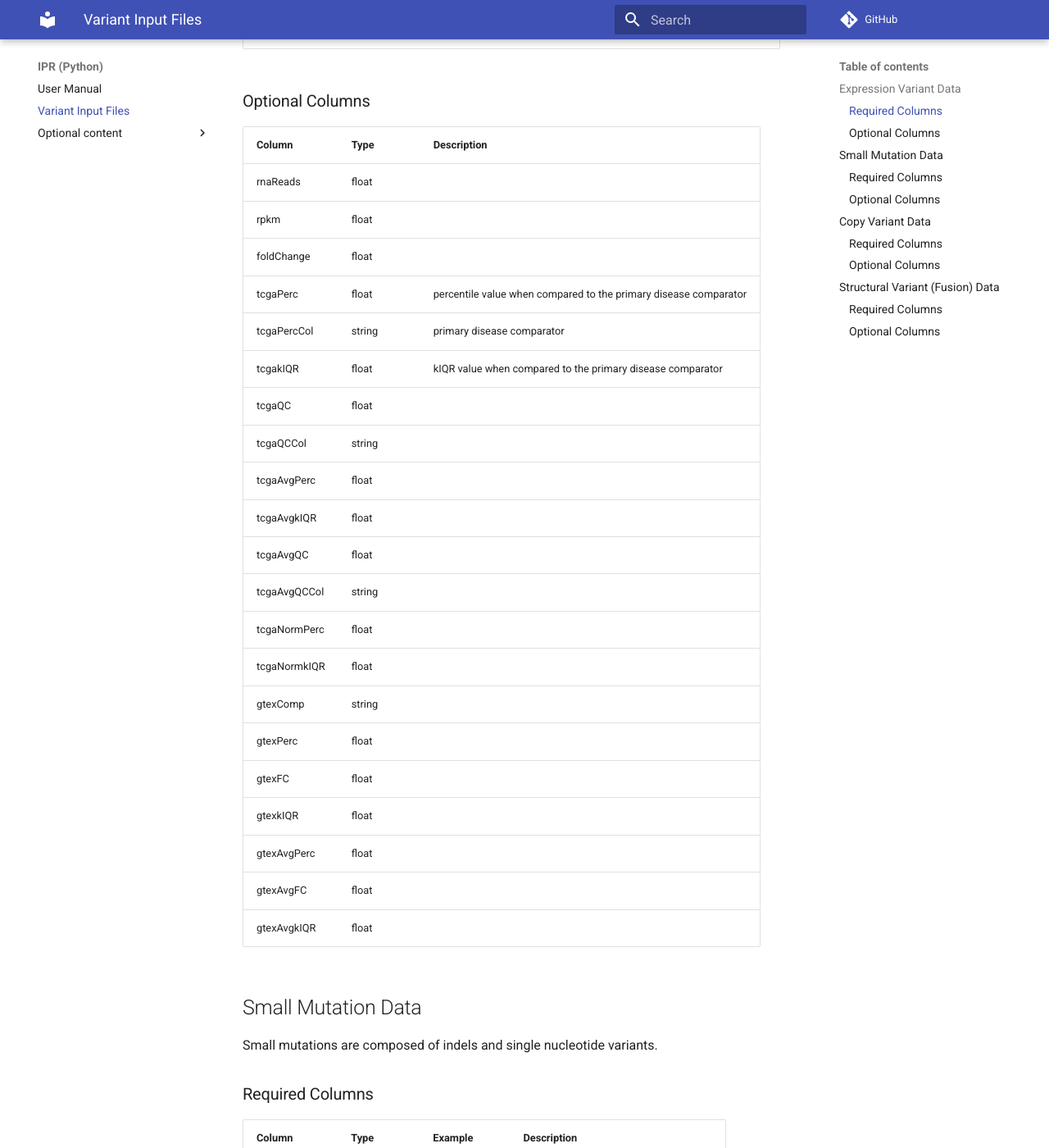
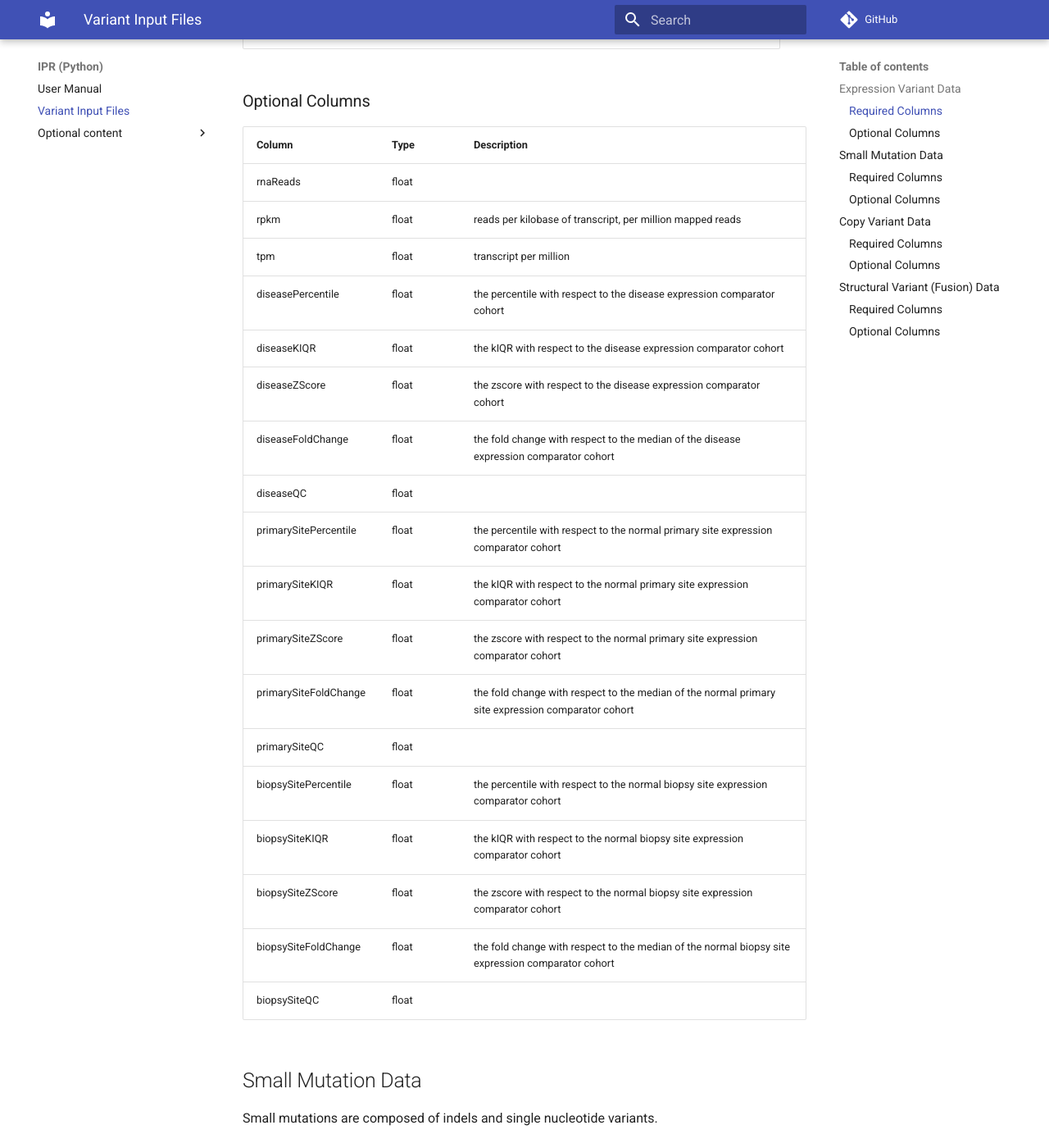
Before and after one commit to bcgsc/pori_ipr_python, an MkDocs documentation site: the page built from docs/variant_inputs.md, in a window 1280 px wide and 1400 px high, scrolled down 516 px. Shown: the whole window at 82% size. Built offline with MkDocs 1.6.1 and Material for MkDocs 9.7.7, drawn with Linux system fonts in a browser that asks for light colours; comment, search, counter and statistics services are not loaded.

Commit message:
feat(inputs): Use new standard expression variant input names
resolves: DEVSU-1211

```diff
--- a/docs/variant_inputs.md
+++ b/docs/variant_inputs.md
@@ -18,29 +18,26 @@ use a tab delimited format. The column names, types and example inputs are shown
 ### Optional Columns
 
 
-| Column       | Type   | Description                                                      |
-| ------------ | ------ | ---------------------------------------------------------------- |
-| rnaReads     | float  |                                                                  |
-| rpkm         | float  |                                                                  |
-| foldChange   | float  |                                                                  |
-| tcgaPerc     | float  | percentile value when compared to the primary disease comparator |
-| tcgaPercCol  | string | primary disease comparator                                       |
-| tcgakIQR     | float  | kIQR value when compared to the primary disease comparator       |
-| tcgaQC       | float  |                                                                  |
-| tcgaQCCol    | string |                                                                  |
-| tcgaAvgPerc  | float  |                                                                  |
-| tcgaAvgkIQR  | float  |                                                                  |
-| tcgaAvgQC    | float  |                                                                  |
-| tcgaAvgQCCol | string |                                                                  |
-| tcgaNormPerc | float  |                                                                  |
-| tcgaNormkIQR | float  |                                                                  |
-| gtexComp     | string |                                                                  |
-| gtexPerc     | float  |                                                                  |
-| gtexFC       | float  |                                                                  |
-| gtexkIQR     | float  |                                                                  |
-| gtexAvgPerc  | float  |                                                                  |
-| gtexAvgFC    | float  |                                                                  |
-| gtexAvgkIQR  | float  |                                                                  |
+| Column                | Type  | Description                                                                                        |
+| --------------------- | ----- | -------------------------------------------------------------------------------------------------- |
+| rnaReads              | float |                                                                                                    |
+| rpkm                  | float | reads per kilobase of transcript, per million mapped reads                                         |
+| tpm                   | float | transcript per million                                                                             |
+| diseasePercentile     | float | the percentile with respect to the disease expression comparator cohort                            |
+| diseaseKIQR           | float | the kIQR with respect to the disease expression comparator cohort                                  |
+| diseaseZScore         | float | the zscore with respect to the disease expression comparator cohort                                |
+| diseaseFoldChange     | float | the fold change with respect to the median of the disease expression comparator cohort             |
+| diseaseQC             | float |                                                                                                    |
+| primarySitePercentile | float | the percentile with respect to the normal primary site expression comparator cohort                |
+| primarySiteKIQR       | float | the kIQR with respect to the normal primary site expression comparator cohort                      |
+| primarySiteZScore     | float | the zscore with respect to the normal primary site expression comparator cohort                    |
+| primarySiteFoldChange | float | the fold change with respect to the median of the normal primary site expression comparator cohort |
+| primarySiteQC         | float |                                                                                                    |
+| biopsySitePercentile  | float | the percentile with respect to the normal biopsy site expression comparator cohort                 |
+| biopsySiteKIQR        | float | the kIQR with respect to the normal biopsy site expression comparator cohort                       |
+| biopsySiteZScore      | float | the zscore with respect to the normal biopsy site expression comparator cohort                     |
+| biopsySiteFoldChange  | float | the fold change with respect to the median of the normal biopsy site expression comparator cohort  |
+| biopsySiteQC          | float |                                                                                                    |
 
 ## Small Mutation Data
 
```
Also changed, not shown: 2 other files.
